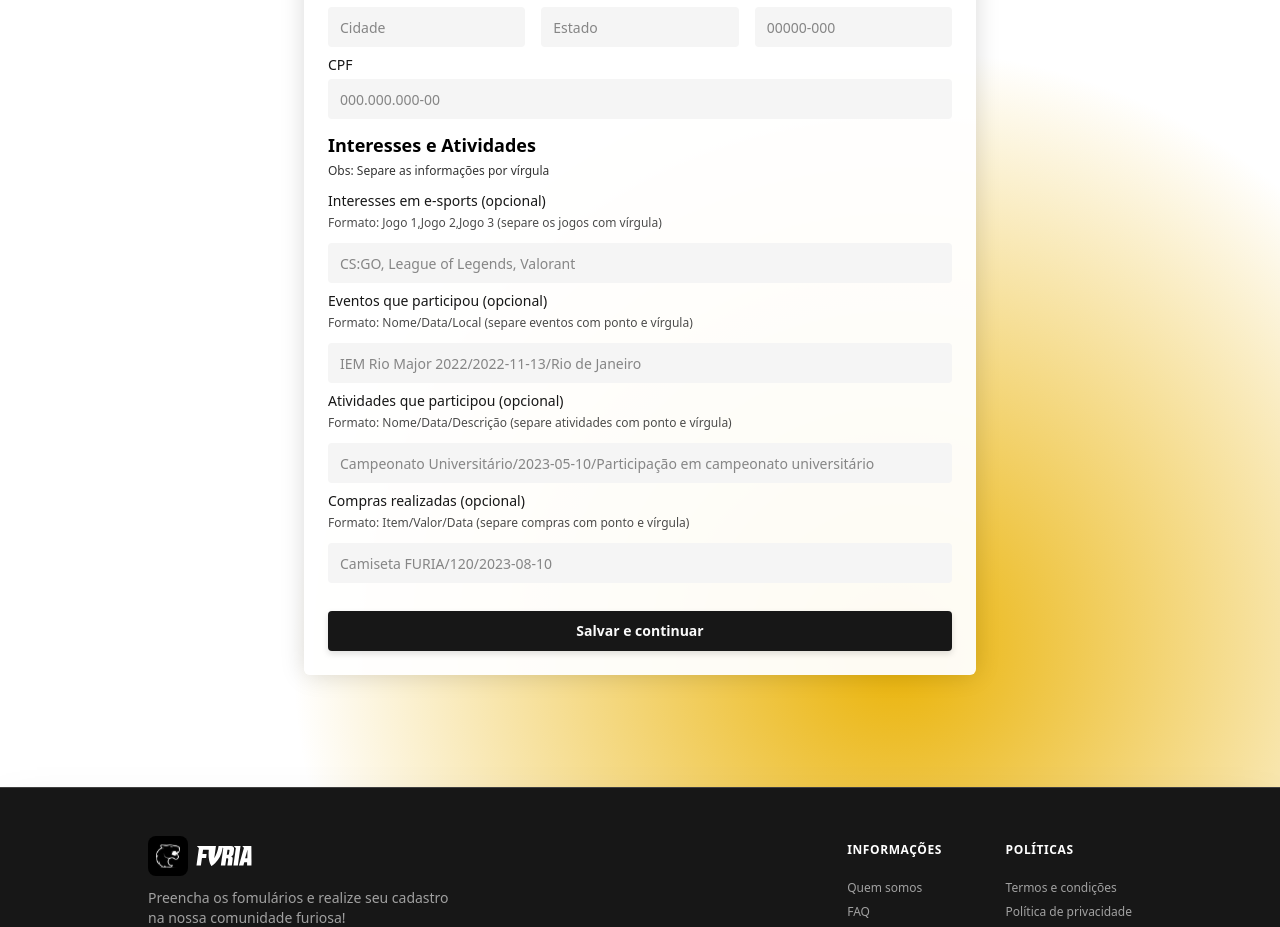
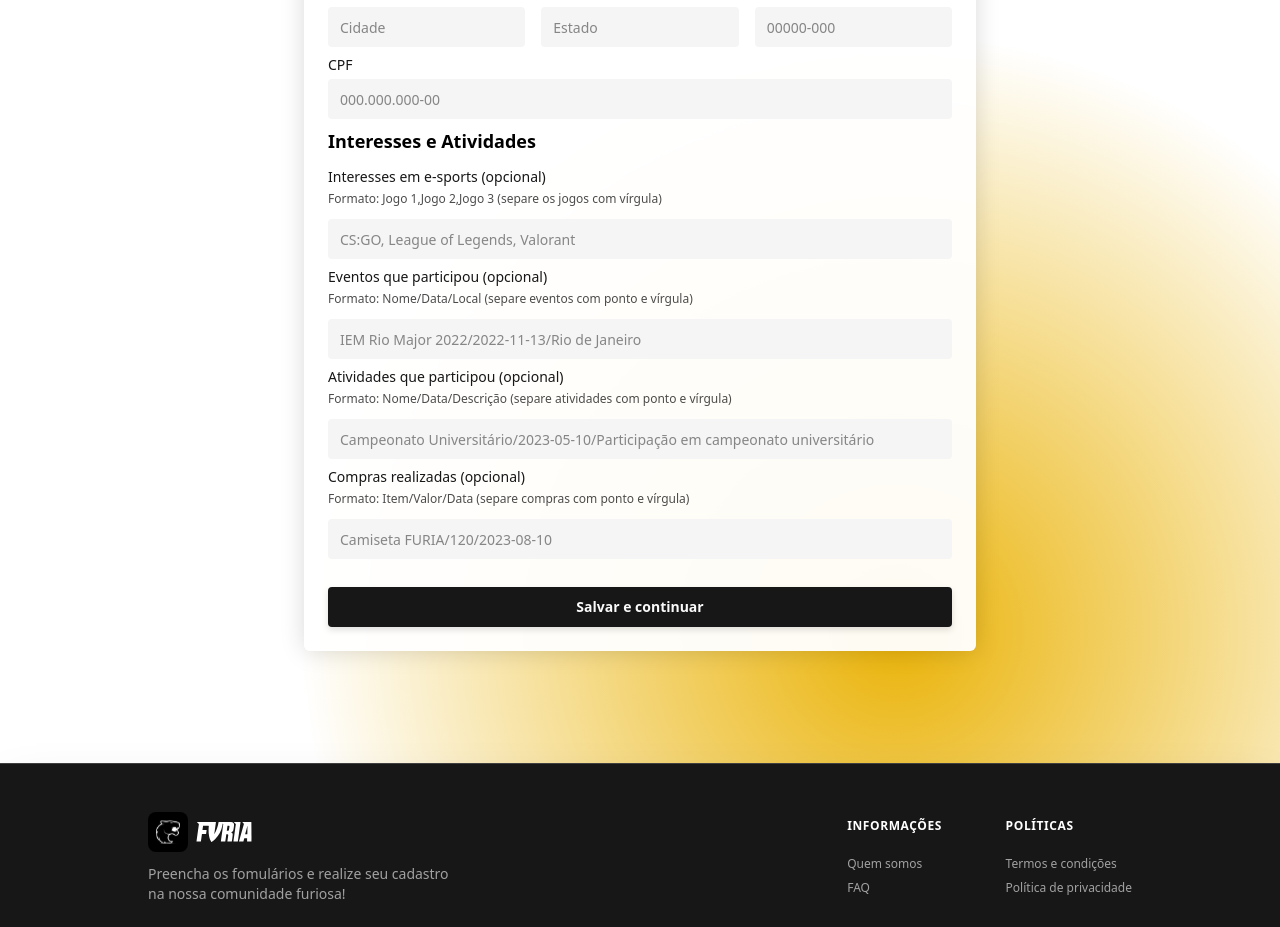
Before and after one commit to mendeslian/furia-fan-web-app, a React (Vite) app: page / in a window 1280 px wide. Shown: the part 2087-3014 px from the top of the page. Built offline with nearby package versions, Linux system fonts and the light colour scheme; no server answers.

Commit message:
remove: removing auxiliar text from PersonalDataForm

```diff
--- a/src/components/PersonalDataForm/index.jsx
+++ b/src/components/PersonalDataForm/index.jsx
@@ -81,12 +81,8 @@
         }}
         maxLength={14}
       />
-      <div className="flex gap-1 flex-col mt-3 mb-3">
-        <h3 className="font-semibold text-lg">Interesses e Atividades</h3>
-        <p className="font-medium text-xs opacity-80">
-          Obs: Separe as informações por vírgula
-        </p>
-      </div>
+
+      <h3 className="font-semibold text-lg mb-3">Interesses e Atividades</h3>
 
       <Input
         name="esportsInterests"
```
